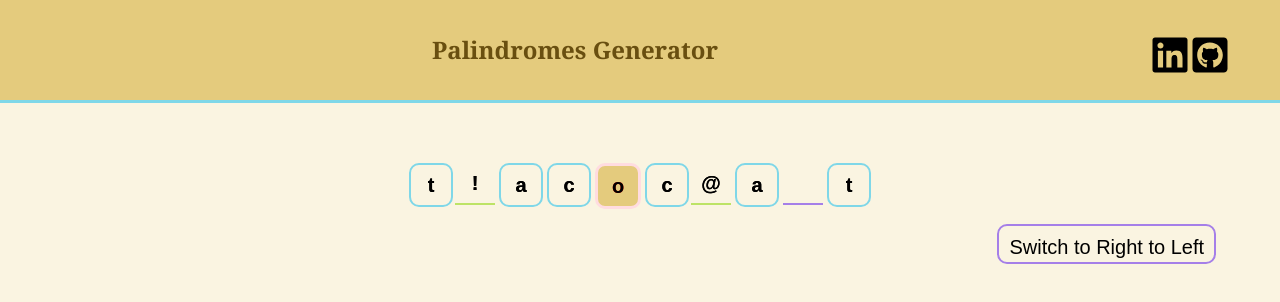
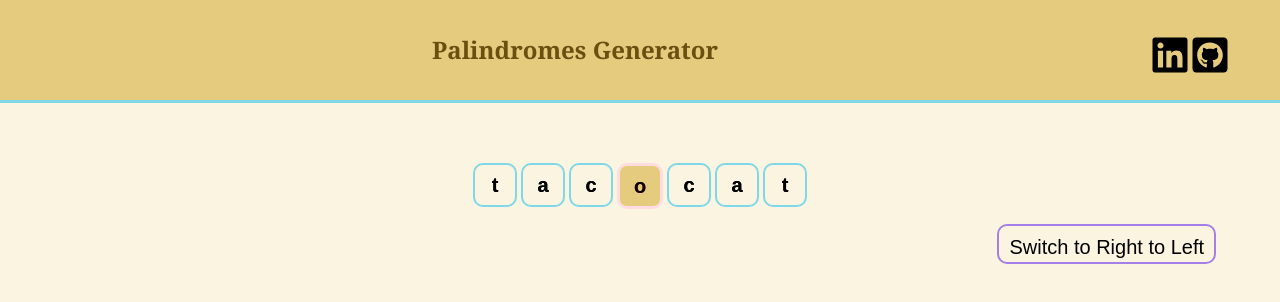
Before and after one commit to Ariellaw/palindromer, an Angular app: page / in a window 1280 px wide. Shown: the top 302 px of the page. Built offline with nearby package versions, Linux system fonts and the light colour scheme.

Commit message:
fixing typo

```diff
--- a/src/app/footer/footer.component.html
+++ b/src/app/footer/footer.component.html
@@ -4,7 +4,7 @@
 
             <a target="_blank" href="https://www.linkedin.com/in/ariella-wills-36189a12/"> <img class="portfolio-icons"
                     src="../../assets/icons/linkedin-brands.svg" alt=""></a>
-            <a target="_blank" href=" https://github.com/Ariellaw"><img class="portfolio-icons"
+            <a target="_blank" href="https://github.com/Ariellaw/palindromer"><img class="portfolio-icons"
                     src="../../assets/icons/github-square-brands.svg" alt=""></a>
         </div>
 </footer>
--- a/src/app/letter-box/letter-box.component.scss
+++ b/src/app/letter-box/letter-box.component.scss
@@ -15,7 +15,7 @@
 .punctuation{
     margin-right: 2px;
     margin-left:0px;
-    border-bottom: 2px solid $emphasis_green;
+    border-bottom: 2px solid $emphasis_blue;
 
 }
 
@@ -24,7 +24,7 @@
     margin-right: 2px;
     margin-left:2px;
     display: block;
-    border-bottom:2px solid $emphasis_purple;
+    border-bottom:2px solid $emphasis_blue;
 
     // border-bottom: 1px solid hotpink;
 }
--- a/src/app/letter-box/letter-box.component.ts
+++ b/src/app/letter-box/letter-box.component.ts
@@ -1,102 +1,184 @@
-import { Component, OnInit, Output, EventEmitter, Input } from "@angular/core";
-import {ServicesService} from '../common/services/services';
-import {PalindromSection} from '../common/services/services';
+import { Component, OnInit, Output, EventEmitter, Input } from '@angular/core'
+import { ServicesService } from '../common/services/services'
+import { PalindromSection } from '../common/services/services'
 
-enum charTypes  {
-  Letter = "letter",
-  Punctuation = "punctuation",
-  Space = "space"
+enum charTypes {
+  Letter = 'letter',
+  Punctuation = 'punctuation',
+  Space = 'space'
 }
 
 @Component({
-  selector: "app-letter-box",
-  templateUrl: "./letter-box.component.html",
-  styleUrls: ["./letter-box.component.scss"]
+  selector: 'app-letter-box',
+  templateUrl: './letter-box.component.html',
+  styleUrls: ['./letter-box.component.scss']
 })
 export class LetterBoxComponent implements OnInit {
-  currChar:string="";
-  typeOfChar: charTypes = charTypes.Letter;
-  @Input() character: string = "";
-  @Input() side: string = "";
-  @Input() index: number; //TODO: should a letterbox be aware of its index? maybe there's another solution?
+  currChar: string = ''
+  typeOfChar: charTypes = charTypes.Letter
+  @Input() character: string = ''
+  @Input() side: string = ''
+  @Input() index: number //TODO: should a letterbox be aware of its index? maybe there's another solution?
   @Output() characterChanged = new EventEmitter<{
-    prevChar: string;
-    newChar:string;
-    letterIndex: number;
-  }>();
+    prevChar: string
+    newChar: string
+    letterIndex: number
+  }>()
   @Output() backspace = new EventEmitter<{
-    letterIndex: number;
-    character: string;
-  }>();
-  @Output() newUserInput = new EventEmitter<{ newLetter: string }>();
-  @Output() moveFocus = new EventEmitter<{ keyCode: number, side:PalindromSection, letterIdx:number }>();
+    letterIndex: number
+    character: string
+  }>()
+  @Output() newUserInput = new EventEmitter<{ newLetter: string }>()
+  @Output() moveFocus = new EventEmitter<{
+    keyCode: number
+    side: PalindromSection
+    letterIdx: number
+  }>()
   @Output() characterAdded = new EventEmitter<{
-    character: string;
-    letterIndex: number;
-  }>();
-  @Output() delete = new EventEmitter<{letterIndex: number; character: string;}>();
+    character: string
+    letterIndex: number
+  }>()
+  @Output() delete = new EventEmitter<{
+    letterIndex: number
+    character: string
+  }>()
+  @Output() replaceLetter = new EventEmitter<{
+    newChar:string
+    letterIdx:number,
+    side: string
+  }>()
 
 
-  constructor(private services: ServicesService) {}
 
-  ngOnInit() {
-    this.assignCharacterType();
+  constructor (private services: ServicesService) {}
+
+  ngOnInit () {
+    this.assignCharacterType()
     this.currChar = this.character;
   }
 
-//
-  handleKeyup(event: KeyboardEvent) {
-    if(event.shiftKey && (event.keyCode === 37 || event.keyCode === 39)) {
-      console.log("shift and arrowkey");
+  //
+  handleKeyup (event: KeyboardEvent) {
+    var side: PalindromSection;
+    this.currChar = this.character;
+    var currEl = document.getElementById(side+this.index)
 
-      return;
+    if (this.side === PalindromSection.Right) {
+      side = PalindromSection.Right
+    } else if (this.side === PalindromSection.Left) {
+      side = PalindromSection.Left
     }
-    else if (event.keyCode === 37 || event.keyCode === 39) {
-      var side:PalindromSection;
-      if(this.side===PalindromSection.Right){side = PalindromSection.Right}
-      else if(this.side === PalindromSection.Left){side = PalindromSection.Left}
-      this.moveFocus.emit({ keyCode: event.keyCode, side, letterIdx:this.index });
+
+    if (event.shiftKey && (event.keyCode === 37 || event.keyCode === 39)) {
+      return
+    } else if (event.keyCode === 37 || event.keyCode === 39) {
+      if (this.currChar.length === 2) {
+        this.character = this.currChar.charAt(0)
+        this.currChar = this.currChar.charAt(0)
+        return
+      }
+
+      this.moveFocus.emit({
+        keyCode: event.keyCode,
+        side,
+        letterIdx: this.index
+      })
     } else if (event.keyCode === 8) {
-      event.preventDefault();
+      if(this.character.length==1){
+        console.log(this.currChar, this.doGetCaretPosition(currEl));
+        this.replaceLetter.emit({
+          newChar:this.character,
+          letterIdx: this.index,
+          side:side
+        })
+        this.currChar = this.character;
+        return;
+      }
       this.backspace.emit({
         letterIndex: this.index,
         character: this.currChar
-      });
-    }else if(event.keyCode === 46){
+      })
+    } else if (event.keyCode === 46) {
+      if(this.character.length==1){
+        console.log(this.currChar, this.doGetCaretPosition(currEl));
+        this.replaceLetter.emit({
+          newChar:this.character,
+          letterIdx: this.index,
+          side:side
+        })
+        this.currChar = this.character;
+        return;
+      }
       this.delete.emit({
         letterIndex: this.index,
         character: this.character
-      });
-    } else if(event.keyCode===16 || event.keyCode===20 || event.keyCode===13 || event.keyCode===17 ){
-      return;
-    }
-     else if(this.character.length===2){
+      })
+    } else if (
+      event.keyCode === 16 ||
+      event.keyCode === 20 ||
+      event.keyCode === 13 ||
+      event.keyCode === 17
+    ) {
+      return
+    } else if (this.character.length === 2) {
       this.characterAdded.emit({
         character: this.character.charAt(1),
         letterIndex: this.index
-      });
-      this.character=this.character.charAt(0);
-    }else if(this.character.length===1){
+      })
+      this.character = this.character.charAt(0)
+    } else if (this.character.length === 1) {
       this.characterChanged.emit({
         prevChar: this.currChar,
         newChar: this.character,
         letterIndex: this.index
       })
-      this.currChar = this.character;
+      this.currChar = this.character
     }
   }
 
-  assignCharacterType() {
-    var isLetter = this.services.isLetterVerification(this.character);
+  assignCharacterType () {
+    var isLetter = this.services.isLetterVerification(this.character)
     if (isLetter) {
-      this.typeOfChar = charTypes.Letter;
-    } else if (this.character === " ") {
+      this.typeOfChar = charTypes.Letter
+    } else if (this.character === ' ') {
       this.typeOfChar = charTypes.Space
     } else {
-      this.typeOfChar = charTypes.Punctuation;
+      this.typeOfChar = charTypes.Punctuation
     }
   }
+
+  doGetCaretPosition (oField) {
+
+    // Initialize
+    var iCaretPos = 0;
+
+    // // IE Support
+    // if (document.selection) {
+
+    //   // Set focus on the element
+    //   oField.focus();
+
+    //   // To get cursor position, get empty selection range
+    //   var oSel = document.selection.createRange();
+
+    //   // Move selection start to 0 position
+    //   oSel.moveStart('character', -oField.value.length);
+
+    //   // The caret position is selection length
+    //   iCaretPos = oSel.text.length;
+    // }
+
+    // Firefox support
+    //  if (oField.selectionStart || oField.selectionStart == '0')
+    //   iCaretPos = oField.selectionDirection=='backward' ? oField.selectionStart : oField.selectionEnd;
+
+    // Return results
+    return iCaretPos;
+  }
+
 }
+
+
 //TODO: read about preventDefault()
 //TODO: https://stackoverflow.com/questions/35105374/how-to-force-a-components-re-rendering-in-angular-2
 //fix CSS
--- a/src/app/navbar/navbar.component.html
+++ b/src/app/navbar/navbar.component.html
@@ -5,7 +5,7 @@
 
             <a target="_blank" href="https://www.linkedin.com/in/ariella-wills-36189a12/"> <img class="portfolio-icons"
                     src="../../assets/icons/linkedin-brands.svg" alt=""></a>
-            <a target="_blank" href=" https://github.com/Ariellaw"><img class="portfolio-icons"
+            <a target="_blank" href="https://github.com/Ariellaw/palindromer"><img class="portfolio-icons"
                     src="../../assets/icons/github-square-brands.svg" alt=""></a>
         </div>
     </div>
--- a/src/app/palindrom-editor/palindrom-editor.component.html
+++ b/src/app/palindrom-editor/palindrom-editor.component.html
@@ -1,12 +1,12 @@
 <div  [ngClass]="{'rtl':isRightToLeft}">
     <div class="palindrom-container" id="palindrom-container">
-        <app-letter-box (moveFocus)="moveFocus($event)" (backspace)="onBackspaceLeft($event)"
+        <app-letter-box (replaceLetter)="onEdit($event)" (moveFocus)="moveFocus($event)" (backspace)="onBackspaceLeft($event)"
             *ngFor="let currLetter of lettersLeft ; let i = index" side="left" [character]="currLetter" [index]="i"
             (characterAdded)="onAddCharLeft($event)" (newUserInput)="onNewCharFromPivot($event)" (characterChanged)="onCharacterChangedLeft($event)" (delete)="deleteLeft($event)">
         </app-letter-box>
         <app-pivot-letter (moveFocus)="moveFocus($event)" (backspace)="backspaceFromPivot()"
             (delete)="deleteFromPivot()" (newUserInput)="onNewCharFromPivot($event)"></app-pivot-letter>
-        <app-letter-box (moveFocus)="moveFocus($event)" (backspace)="onBackspaceRight($event)"
+        <app-letter-box (replaceLetter)="onEdit($event)" (moveFocus)="moveFocus($event)" (backspace)="onBackspaceRight($event)"
             *ngFor="let currLetter of lettersRight; let i = index" side="right" [character]="currLetter" [index]="i"
             (characterAdded)="onAddCharRight($event)" (characterChanged)="onCharacterChangedRight($event)" (delete)="deleteRight($event)">
         </app-letter-box>
--- a/src/app/palindrom-editor/palindrom-editor.component.ts
+++ b/src/app/palindrom-editor/palindrom-editor.component.ts
@@ -10,8 +10,8 @@ import { PalindromSection } from "../common/services/services";
   styleUrls: ["./palindrom-editor.component.scss"]
 })
 export class PalindromEditorComponent implements OnInit {
-  lettersLeft = ["t", "!", "a", "c"];
-  lettersRight = ["c", "@", "a", " ", "t"];
+  lettersLeft = ["t",  "a", "c"];
+  lettersRight = ["c", "a", "t"];
   pivotElement: HTMLElement;
   isRightToLeft: boolean = false;
 
@@ -81,7 +81,6 @@ export class PalindromEditorComponent implements OnInit {
       $event.letterIndex,
       $event.prevChar,
       $event.newChar,
-      PalindromSection.Right
     );
   }
 
@@ -96,7 +95,6 @@ export class PalindromEditorComponent implements OnInit {
       $event.letterIndex,
       $event.prevChar,
       $event.newChar,
-      PalindromSection.Left
     );
   }
 
@@ -135,6 +133,7 @@ export class PalindromEditorComponent implements OnInit {
       side === PalindromSection.Left &&
       letterIdx === this.lettersLeft.length - 1
     ) {
+      console.log("this is the reason")
       this.pivotElement.focus();
     } else if (side === PalindromSection.Pivot) {
       document.getElementById("right0").focus();
@@ -143,6 +142,7 @@ export class PalindromEditorComponent implements OnInit {
     }
   }
   moveFocusLeft(side: PalindromSection, letterIdx) {
+    console.log("move focus", side, letterIdx)
     if (
       side === PalindromSection.Left &&
       letterIdx === 0 &&
@@ -154,6 +154,7 @@ export class PalindromEditorComponent implements OnInit {
         )
         .focus();
     } else if (side === PalindromSection.Right && letterIdx === 0) {
+      console.log("go to pivot",letterIdx )
       this.pivotElement.focus();
     } else if (side === PalindromSection.Pivot) {
       document
@@ -161,9 +162,10 @@ export class PalindromEditorComponent implements OnInit {
           `${PalindromSection.Left}${this.lettersLeft.length - 1}`
         )
         .focus();
-    } else if (this.lettersRight.length > 0 && this.lettersLeft.length > 0) {
+    } else if (this.lettersRight.length > 0 || this.lettersLeft.length > 0) {
       this.focusOnNextPreviousElement(side, letterIdx, false, -1);
     } else {
+      console.log("else")
       this.pivotElement.focus();
     }
   }
@@ -175,6 +177,10 @@ export class PalindromEditorComponent implements OnInit {
       $event.letterIndex,
       $event.character
     );
+    if($event.letterIndex===0 && this.lettersLeft.length>=1){
+      document.getElementById("left1").focus();
+      return;
+    }
     this.moveFocusLeft(PalindromSection.Left, $event.letterIndex);
   }
 
@@ -269,6 +275,7 @@ export class PalindromEditorComponent implements OnInit {
   }
 
   deleteChar(arr1, arr2, idx2, newChar) {
+    console.log("delete Char", arr1, arr2, idx2, newChar)
     var isLetter = this.services.isLetterVerification(newChar);
     if (isLetter) {
       var idx1 = this.getIdxFromLetterOnOtherSide(newChar, arr1, arr2, idx2);
@@ -277,8 +284,22 @@ export class PalindromEditorComponent implements OnInit {
     }
     arr2.splice(idx2, 1);
   }
+  onEdit($event){
+    console.log("on edit")
+    var side = $event.side
+    if(side === PalindromSection.Right){
+      this.replaceLetter(this.lettersLeft, this.lettersRight,  $event.letterIdx, "k", $event.newChar);
 
-  replaceLetter(arr1, arr2, idx2, oldChar, newChar, side) {
+    }else if(side === PalindromSection.Left){
+      this.replaceLetter(this.lettersRight, this.lettersLeft, $event.letterIdx, "k", $event.newChar);
+    }
+    var el = document.getElementById(side+$event.letterIdx);
+    console.log(el);
+    el.focus();
+
+  }
+  replaceLetter(arr1, arr2, idx2, oldChar, newChar) {
+    console.log("replaceLetter", arr1, arr2, idx2, oldChar, newChar)
     var isLetterOld = this.services.isLetterVerification(oldChar);
     var isLetterNew = this.services.isLetterVerification(newChar);
     var idx1 = this.getIdxFromLetterOnOtherSide(oldChar, arr1, arr2, idx2);
--- a/src/app/pivot-letter/pivot-letter.component.scss
+++ b/src/app/pivot-letter/pivot-letter.component.scss
@@ -23,6 +23,6 @@
   width: 0px;
   height: 60px;
   padding: 0px;
-  border-color: $black;
+  border-color: $emphasis_blue;
   cursor: pointer;
 }
--- a/src/styles.scss
+++ b/src/styles.scss
@@ -9,6 +9,7 @@
 html {
   background-color: $main_color;
   font-size: 10px;
+  box-sizing: border-box;
 }
 
 .basic-char-box {
```
